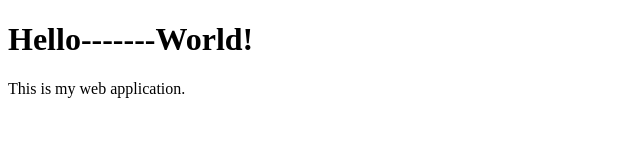
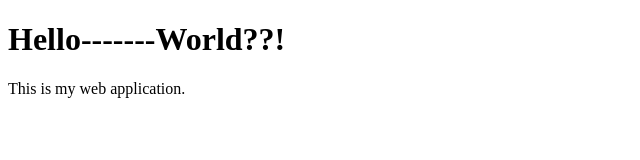
Before and after one commit to kv-sub/devopslab8-WebHooks, a plain HTML site: page index.html in a window 1280 px wide. Shown: the full height of the page, 0-640 px from the left. Drawn offline with Linux system fonts and the light colour scheme.

Commit message:
Just Changing

```diff
--- a/index.html
+++ b/index.html
@@ -6,7 +6,7 @@
     <title>My Web App</title>
 </head>
 <body>
-    <h1>Hello-------World!</h1>
+    <h1>Hello-------World??!</h1>
     <p>This is my web application.</p>
 </body>
 </html>
```
